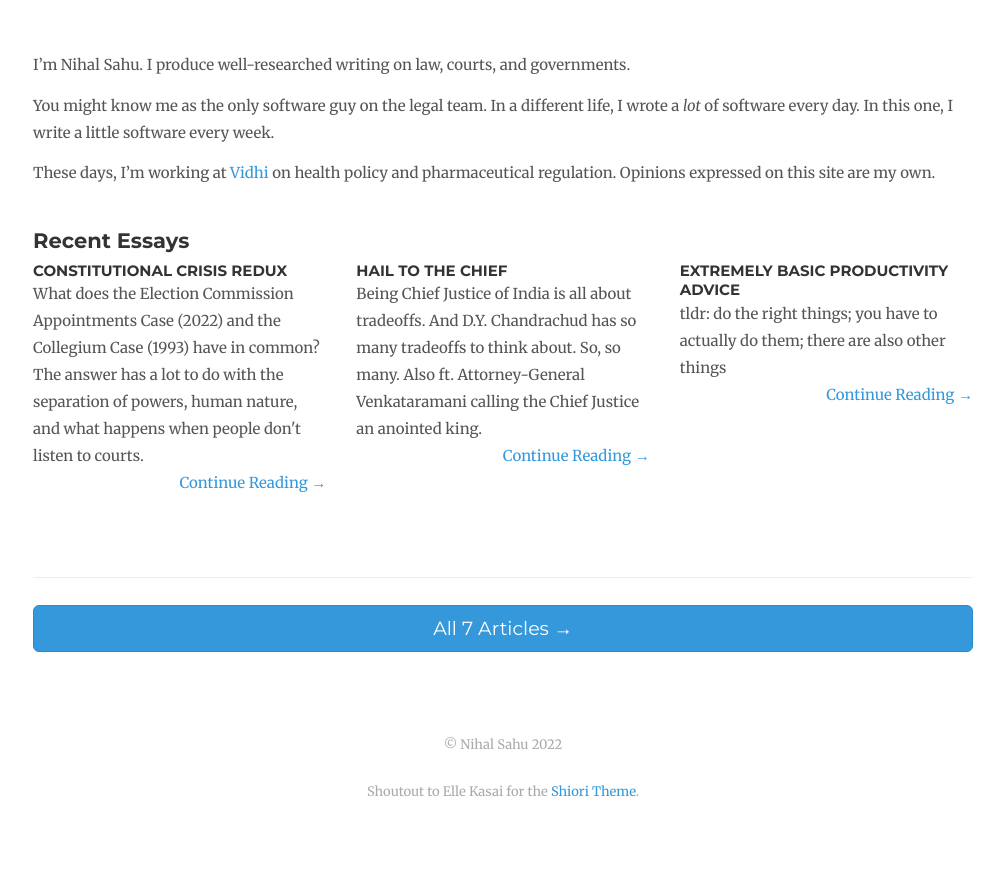
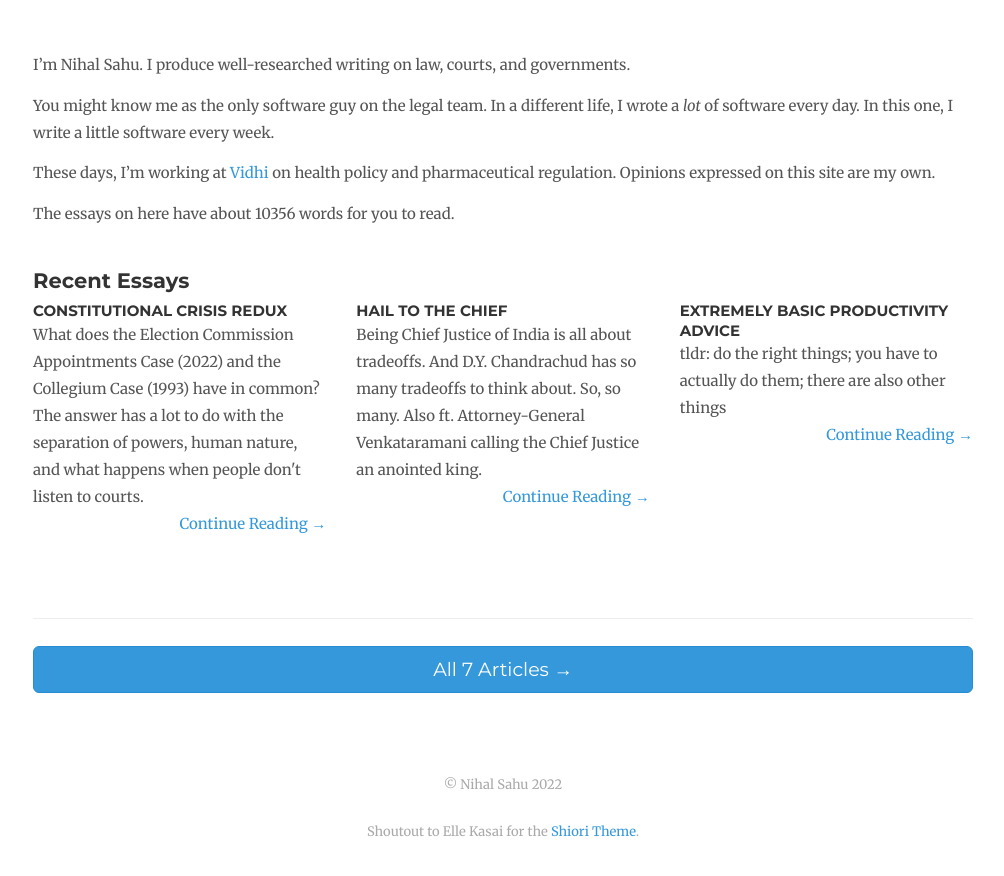
Before and after one commit to annihalated/annihalated.github.io, a Jekyll site: the page built from index.md, in a window 1280 px wide, cut to the strip 164-1048 px from the top of the page. Shown: the top 876 px of the strip, without its empty margins (137-1141 px from the left). Built offline with Jekyll 4.4.1, drawn with Linux system fonts in a browser that asks for light colours; nearby versions of some CDN libraries; comment, search, counter and statistics services are not loaded; before the commit the page ends 1007 px from its top, so only the background shows below that; part of the change alters nothing that is shown.

Commit message:
Total word count feature added

```diff
--- a/_config.yml
+++ b/_config.yml
@@ -7,6 +7,8 @@ title: "Nihal Sahu"
 
 gems:
   - jemoji
+include:
+  - "_plugins/"
 exclude:
   - "README.md"
   - "CHANGELOG.md"
--- a/_includes/intro.md
+++ b/_includes/intro.md
@@ -3,3 +3,5 @@ I'm Nihal Sahu. I produce well-researched writing on law, courts, and government
 You might know me as the only software guy on the legal team. In a different life, I wrote a _lot_ of software every day. In this one, I write a little software every week.
 
 These days, I'm working at [Vidhi](https://vidhilegalpolicy.in) on health policy and pharmaceutical regulation. Opinions expressed on this site are my own.
+
+The essays on here have about {% posts_word_count total %} words for you to read.
--- /dev/null
+++ b/_plugins/posts-word-count.rb
@@ -0,0 +1,59 @@
+# {% posts_word_count %}
+# Output some interesting word-count stats for your posts.
+#
+# To install, copy this file into your Jekyll/Octopress plugins folder
+# To use: {% posts_word_count PARAM %}
+#
+# PARAM can be:
+#	total (total word count of all posts)
+#	average (average word count across all posts)
+#	longest (longest word count of any post)
+#	longest_post_index (index in site.posts of longest post)
+
+class PostsWordCount < Liquid::Tag
+	def initialize(tag, text, tokens)
+		@total_word_count = 0
+		@average_word_count = 0
+		@longest_word_count = 0
+		@longest_post_index = 0
+		@tag = tag
+		@text = text.strip
+		@tokens = tokens
+	end
+
+	def render(context)
+		the_result = nil
+		all_posts = context.registers[:site].posts.docs # OLDEST first!
+		all_posts.each_with_index { |this_post, index|
+			num_words = word_count(this_post.content)
+			@total_word_count += num_words
+			if num_words > @longest_word_count
+				@longest_word_count = num_words
+				@longest_post_index = all_posts.count - (index + 1)
+				@longest_post_title = all_posts[index].data["title"]
+			end
+		}
+		@average_word_count = @total_word_count / all_posts.count
+
+		if @text.start_with? "total"
+			the_result = @total_word_count
+		elsif @text.start_with? "average"
+			the_result = @average_word_count
+		elsif @text.start_with? "longest_post_index"
+			the_result = @longest_post_index
+		elsif @text.start_with? "longest_post_title"
+			the_result = @longest_post_title
+		elsif @text.start_with? "longest"
+			the_result = @longest_word_count
+		end
+
+		return the_result
+	end
+
+	def word_count(string)
+		# Simplistic, but agrees with Jekyll's number_of_words filter.
+		return string.scan(/\S+/).count
+	end
+end
+
+Liquid::Template.register_tag('posts_word_count', PostsWordCount)
```
